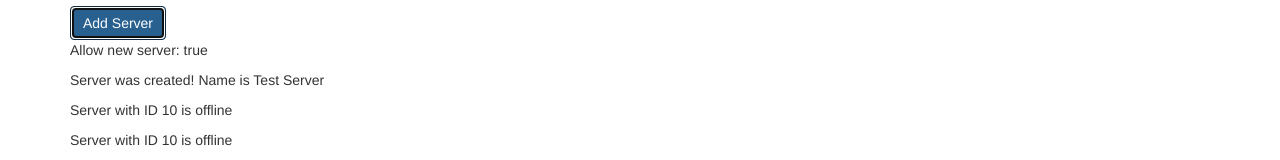
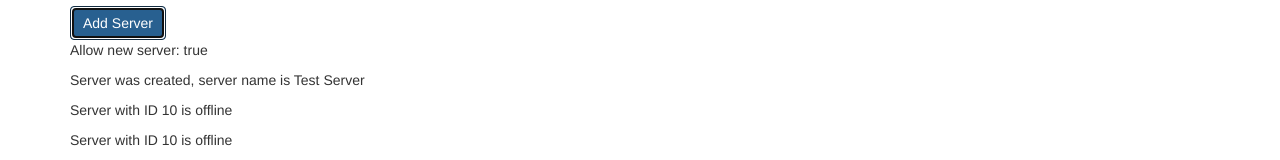
Before and after one commit to kvo189/Angular-Udemy-Course, an Angular app: page / in a window 1280 px wide. Both pictures are taken after a click on the button "Add Server". Shown: the part 177-337 px from the top of the page. Built offline with nearby package versions, Linux system fonts and the light colour scheme.

Commit message:
Add 38.Using ngIf to output data conditionally

```diff
--- a/src/app/servers/servers.component.html
+++ b/src/app/servers/servers.component.html
@@ -6,7 +6,7 @@
 
 <button (click)="onCreateServer()" [disabled]="!allowNewServer" class="btn btn-primary">Add Server</button>
 <p [innerText]="'Allow new server: ' + allowNewServer"></p>
-<p>{{serverCreationStatus}}</p>
-
+<!--<p>{{serverCreationStatus}}</p>-->
+<p *ngIf="serverCreated">Server was created, server name is {{serverName}}</p>
 <app-server></app-server>
 <app-server></app-server>
--- a/src/app/servers/servers.component.ts
+++ b/src/app/servers/servers.component.ts
@@ -9,6 +9,7 @@
   allowNewServer: boolean = false;
   serverCreationStatus: string = 'No server was created!';
   serverName = 'Test Server';
+  serverCreated = false;
 
   constructor() {
     setTimeout(() => {
@@ -20,6 +21,7 @@
   }
 
   onCreateServer() {
+    this.serverCreated = true;
     this.serverCreationStatus = "Server was created! Name is " + this.serverName;
   }
 
```
